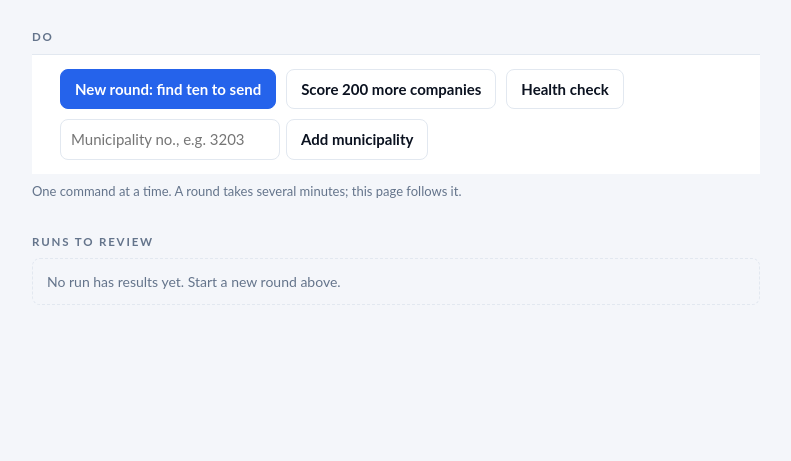
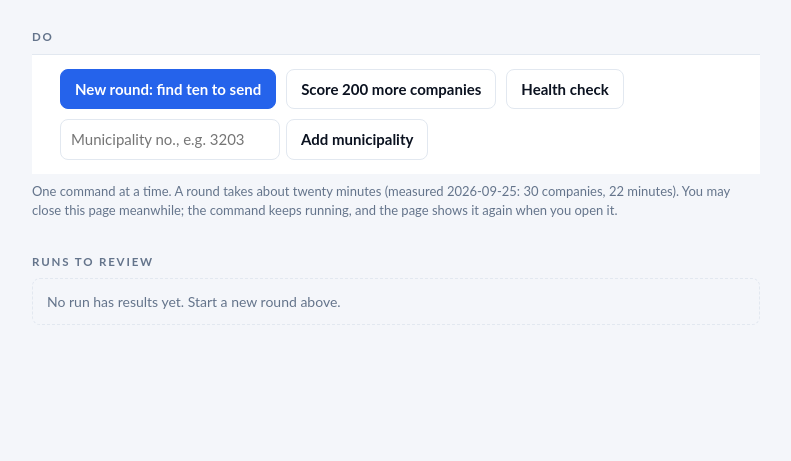
Before and after one commit to koray-kaya/company-reach, a Python web app: template src/company_reach/review/templates/home.html in a window 1280 px wide. Shown: the part 238-699 px from the top of the page, without its empty margins (244-1035 px from the left). Run offline with Jinja, Linux system fonts and the light colour scheme; the template is opened without the code that fills it, so the values that code supplies are empty.

Commit message:
docs: the front page says how long a round takes
Co-Authored-By: Claude Opus 5.5 (1M context) <noreply@anthropic.com>

```diff
--- a/src/company_reach/review/templates/home.html
+++ b/src/company_reach/review/templates/home.html
@@ -44,7 +44,7 @@
         <button {% if job and job.running %}disabled{% endif %}>Add municipality</button>
       </form>
     </div>
-    <p class="hint">One command at a time. A round takes several minutes; this page follows it.</p>
+    <p class="hint">One command at a time. A round takes about twenty minutes (measured 2026-09-25: 30 companies, 22 minutes). You may close this page meanwhile; the command keeps running, and the page shows it again when you open it.</p>
   </section>
 
   {% if job %}
```
